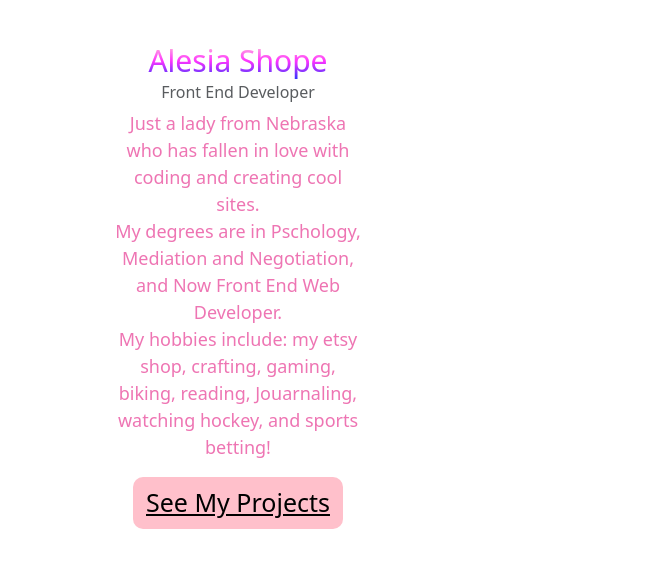
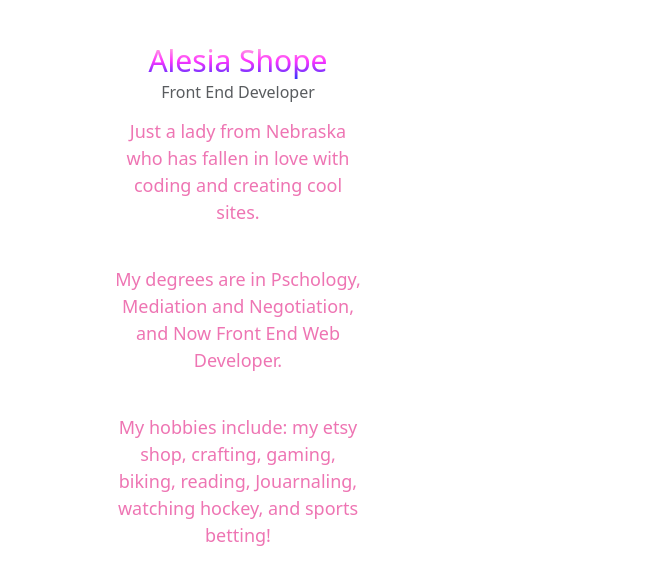
Before and after one commit to avsangel/class3-week2homework, a plain HTML site: page about.html in a window 1280 px wide. Shown: the part 233-799 px from the top of the page, 0-647 px from the left. Drawn offline with nearby package versions, Linux system fonts and the light colour scheme.

Commit message:
Update about.html

```diff
--- a/about.html
+++ b/about.html
@@ -180,14 +180,21 @@
                   Front End Developer
                 </h6>
                 <p class="card-text">
-                  Just a lady from Nebraska who has fallen in love with coding
+                  <p>
+  Just a lady from Nebraska who has fallen in love with coding
                   and creating cool sites.
+                  </p>
+                  <br>
+                <p>My degrees are in Pschology, Mediation and Negotiation, and
+                  Now Front End Web Developer.
+                </p>
                   <br />
-                  My degrees are in Pschology, Mediation and Negotiation, and
-                  Now Front End Web Developer.
-                  <br />
+
+                  <p>
                   My hobbies include: my etsy shop, crafting, gaming, biking,
                   reading, Jouarnaling, watching hockey, and sports betting!
+                  </p>
+                  <br>
                 </p>
                 <button type="button" class="btn btn-pink contact-button">
                   <a href="projects.html" title="Projects"> See My Projects</a>
```
